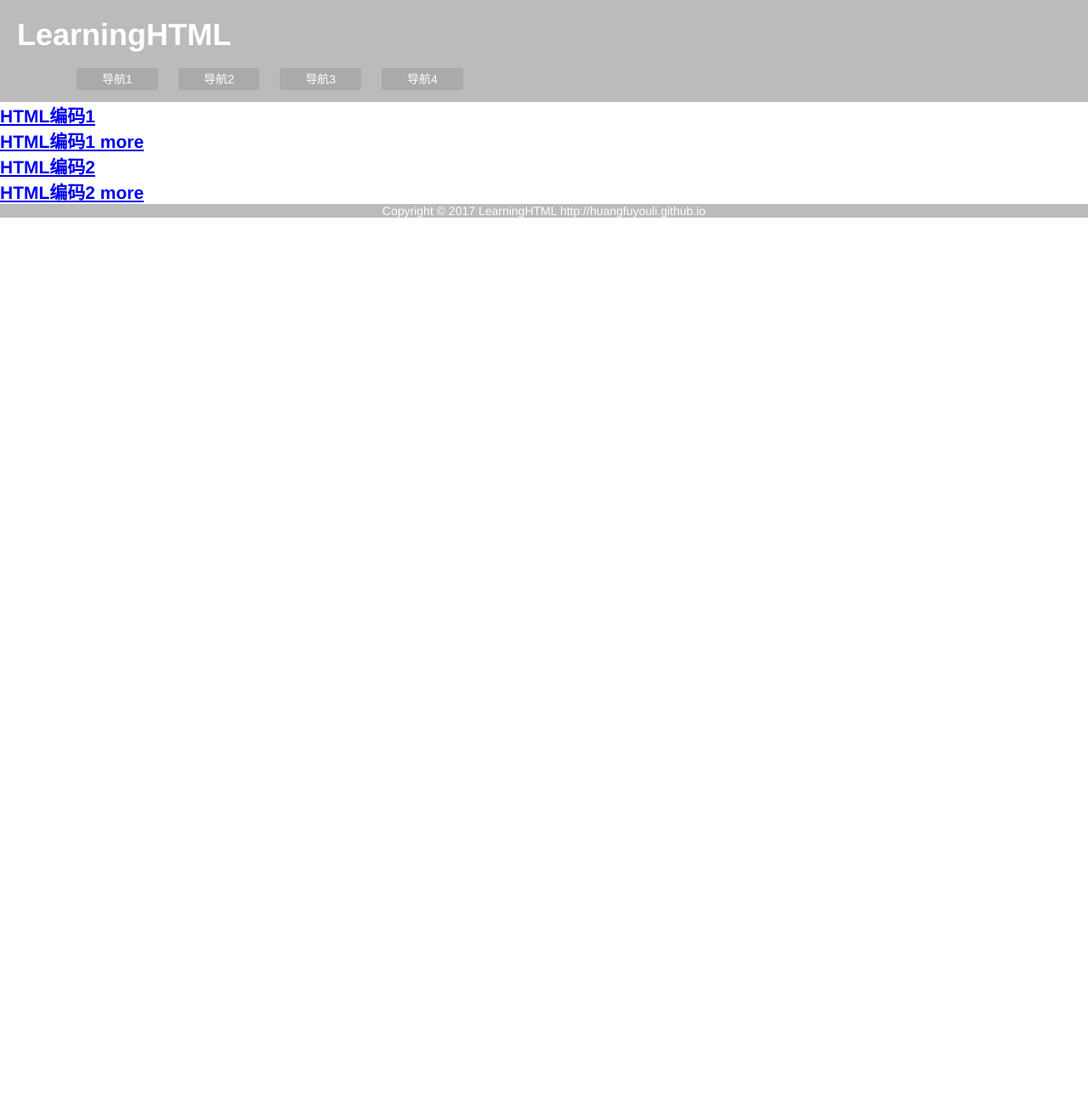
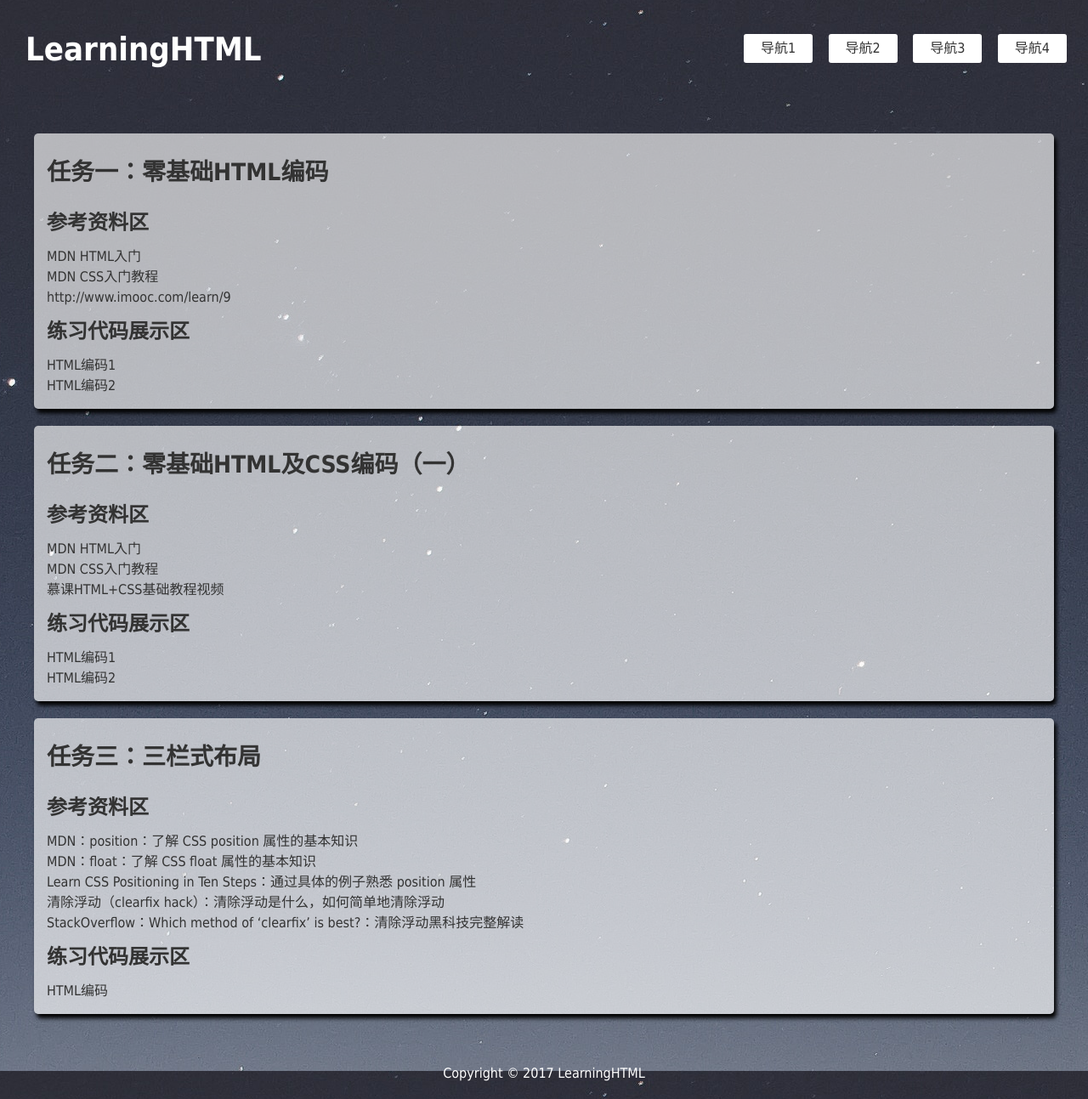
Before and after one commit to huangfuyouli/HelloWeb, a plain HTML site: page index.html in a window 1280 px wide. Shown: the whole page at 85% size. Before the commit the page ends 800 px from the top, so only its background shows below. Drawn offline with Linux system fonts and the light colour scheme.

Commit message:
添加、完善首页列表样式

```diff
--- /dev/null
+++ b/css/global.css
@@ -0,0 +1,27 @@
+/** 清除内外边距 **/
+body, h1, h2, h3, h4, h5, h6, hr, p,
+blockquote,
+dl, dt, dd, ul, ol, li,
+pre,
+form, fieldset, legend, button, input, textarea,
+th, td,
+img{
+border:medium none;
+margin: 0;
+padding: 0;
+}
+/** 设置默认字体 **/
+body,button, input, select, textarea {
+font: 12px/1.5 tahoma, Srial, helvetica, sans-serif;
+}
+h1, h2, h3, h4, h5, h6 { font-size: 100%; }
+em{font-style:normal;}
+/** 重置列表元素 **/
+ul, ol { list-style: none; }
+/** 重置超链接元素 **/
+a { text-decoration: none; color:#333;}
+a:hover { text-decoration: underline; color:#F40; }
+/** 重置图片元素 **/
+img{ border:0px;}
+/** 重置表格元素 **/
+table { border-collapse: collapse; border-spacing: 0; }
--- a/css/index.css
+++ b/css/index.css
@@ -1,72 +1,88 @@
-body,div,ol,ul,li,dl,dt,dd,h1,h2,h3,h4,h5,h6,p,form,fieldset,legend,input{ margin:0; padding:0;}
-ol,ul{ list-style:none;}
-img,fieldset{ border:0 none; display:block;}
 body {
-	margin: 0;
-    font-family: "Helvetica Neue",Helvetica,Arial,sans-serif;
-    font-size: 14px;
-    color: #333;
-    background-color: #fff;
+	background: url(../sources/background.png);
+	color: #fff;
 }
-
-#container {
-    width: 100%;
-    height: 100%;
-    min-height: 100%;
+a {
+	color: #fff;
 }
 
 /*header 样式*/
 header {
-	margin: 0;
-	background: #bbb;
-	color: #fff;
-	height: 120px;
+	padding: 20px 0px 20px 20px;
+	position: relative;
+}
+
+nav {
+	position: absolute;
+	right: 0px;
+	top: 20px;
+}
+
+header ul {
+	margin-top: 10px;
+	padding: 10px;
 }
 
 header h1{
-	margin: 0 20px 20px 20px;
-	padding-top: 20px;
-	font-size: 36px;
-}
-
-header ul{
-	list-style: none;
-	margin-left: 80px;
+	font-size: 38px;
+	padding: 10px;
 }
 
 header li {
+	border-radius: 3px;
 	display: inline-block;
-	margin: 0px 10px;
+	font-size: 16px;
+	background-color:#fff;
+	padding: 5px 20px;
+	margin-right: 15px;
 }
 
-header li a {
-	color: #fff;
-	background: #aaa;
-	padding: 5px 30px;
-	border-radius: 3px;
-	text-decoration: none;
-}
-
-header li a:hover {
-	color: #333;
-	background: #fff;
-}
-
-header li a:focus {
-	color: #333;
-	background: #fff;
+header a {
+	color:#333;
 }
 
 /*main样式*/
 main {
+	padding: 20px;
+	font-size: 16px;
+	color: #333;
+}
 
+main article {
+	margin: 20px;
+	border-radius: 5px;
+	background: rgba(255,255,255,0.65);
+	box-shadow: 3px 5px 5px #000;
+	padding: 15px;
+}
+
+main h1 {
+	font-size: 28px;
+	padding: 10px 0;
+}
+
+main h2 {
+	font-size: 24px;
+	padding: 10px 0;
+}
+
+main li a{
+	color: #333;
 }
 
 /*footer样式*/
 footer {
-	background: #bbb;
+	font-size: 16px;
+	text-align: center;
+	width: 100%;
+}
+
+footer .footer-inner {
 	color: #fff;
+	height: 60px;
 }
+
 footer p {
-	text-align: center;;
+line-height: 30px;
+padding: 15px 0px;
 }
--- a/index.html
+++ b/index.html
@@ -3,10 +3,11 @@
 	<head>
 		<meta charset="UTF-8">
 		<title>主页</title>
+		<link rel="stylesheet" href="./css/global.css">
 		<link rel="stylesheet" href="./css/index.css">
 	</head>
 	<body>
-	<div id="container">
+		<div class="container">
 			<header>
 				<h1>LearningHTML</h1>
 				<nav>
@@ -20,18 +21,71 @@
 			</header>
 			<main>
 				<article>
-				<div id="post-header">
-					<h2><a href="./main/task-1-test.html">HTML编码1</a></h2>
-					<h2><a href="./main/task-1-more.html">HTML编码1 more</a></h2>
+					<div class="post-header">
+						<h1>任务一：零基础HTML编码</h1>
 					</div>
-				<div id="post-header">
-					<h2><a href="./main/task-2-test.html">HTML编码2</a></h2>
-					<h2><a href="./main/task-2-more.html">HTML编码2 more</a></h2>
+					<div class="post-body">
+						<h2>参考资料区</h2>
+						<ul>
+							<li><a href="https://developer.mozilla.org/zh-CN/docs/Web/Guide/HTML/Introduction">MDN HTML入门</a></li>
+							<li><a href="https://developer.mozilla.org/zh-CN/docs/Web/Guide/CSS/Getting_started">MDN CSS入门教程</a></li>
+							<li><a href="慕课HTML+CSS基础教程视频">http://www.imooc.com/learn/9</a></li>
+						</ul>
+					</div>
+					<div class="post-footer">
+						<h2>练习代码展示区</h2>
+						<ul>
+							<li><a href="./main/task-1-test.html">HTML编码1</li>
+							<li><a href="./main/task-1-more.html">HTML编码2</a></li>
+						</ul>
+					</div>
+				</article>
+				<article>
+					<div class="post-header">
+						<h1>任务二：零基础HTML及CSS编码（一）</h1>
+					</div>
+					<div class="post-body">
+						<h2>参考资料区</h2>
+						<ul>
+							<li><a href="https://developer.mozilla.org/zh-CN/docs/Web/Guide/HTML/Introduction">MDN HTML入门</a></li>
+							<li><a href="https://developer.mozilla.org/zh-CN/docs/Web/Guide/CSS/Getting_started">MDN CSS入门教程</a></li>
+							<li><a href="http://www.imooc.com/learn/9">慕课HTML+CSS基础教程视频</a></li>
+						</ul>
+					</div>
+					<div class="post-footer">
+						<h2>练习代码展示区</h2>
+						<ul>
+							<li><a href="./main/task-2-test.html">HTML编码1 </li>
+							<li><a href="./main/task-2-more.html">HTML编码2 </a></li>
+						</ul>
+					</div>
+				</article>
+				<article>
+					<div class="post-header">
+						<h1>任务三：三栏式布局</h1>
+					</div>
+					<div class="post-body">
+						<h2>参考资料区</h2>
+						<ul>
+							<li><a href="https://developer.mozilla.org/zh-CN/docs/Web/CSS/position">MDN：position</a>：了解 CSS position 属性的基本知识</li>
+							<li><a href="https://developer.mozilla.org/en-US/docs/Web/CSS/float">MDN：float</a>：了解 CSS float 属性的基本知识</li>
+							<li><a href="http://www.barelyfitz.com/screencast/html-training/css/positioning/">Learn CSS Positioning in Ten Steps</a>：通过具体的例子熟悉 position 属性</li>
+							<li><a href="http://zh.learnlayout.com/clearfix.html">清除浮动（clearfix hack）</a>：清除浮动是什么，如何简单地清除浮动</li>
+							<li><a href="http://stackoverflow.com/questions/211383/which-method-of-clearfix-is-best">StackOverflow：Which method of ‘clearfix’ is best?</a>：清除浮动黑科技完整解读</li>
+						</ul>
+					</div>
+					<div class="post-footer">
+						<h2>练习代码展示区</h2>
+						<ul>
+							<li><a href="./main/task-3-aboutus.html">HTML编码 </li>
+						</ul>
 					</div>
 				</article>
 			</main>
 			<footer>
-			<p>Copyright &copy; 2017 LearningHTML http://huangfuyouli.github.io</p>
+				<div class="footer-inner">
+					<p>Copyright &copy; 2017 LearningHTML </p>
+				</div>
 			</footer>
 		</div>
 	</body>
```
Also changed, not shown: sources/background.png (added). Lines whose indentation alone changed are shown as unchanged.
